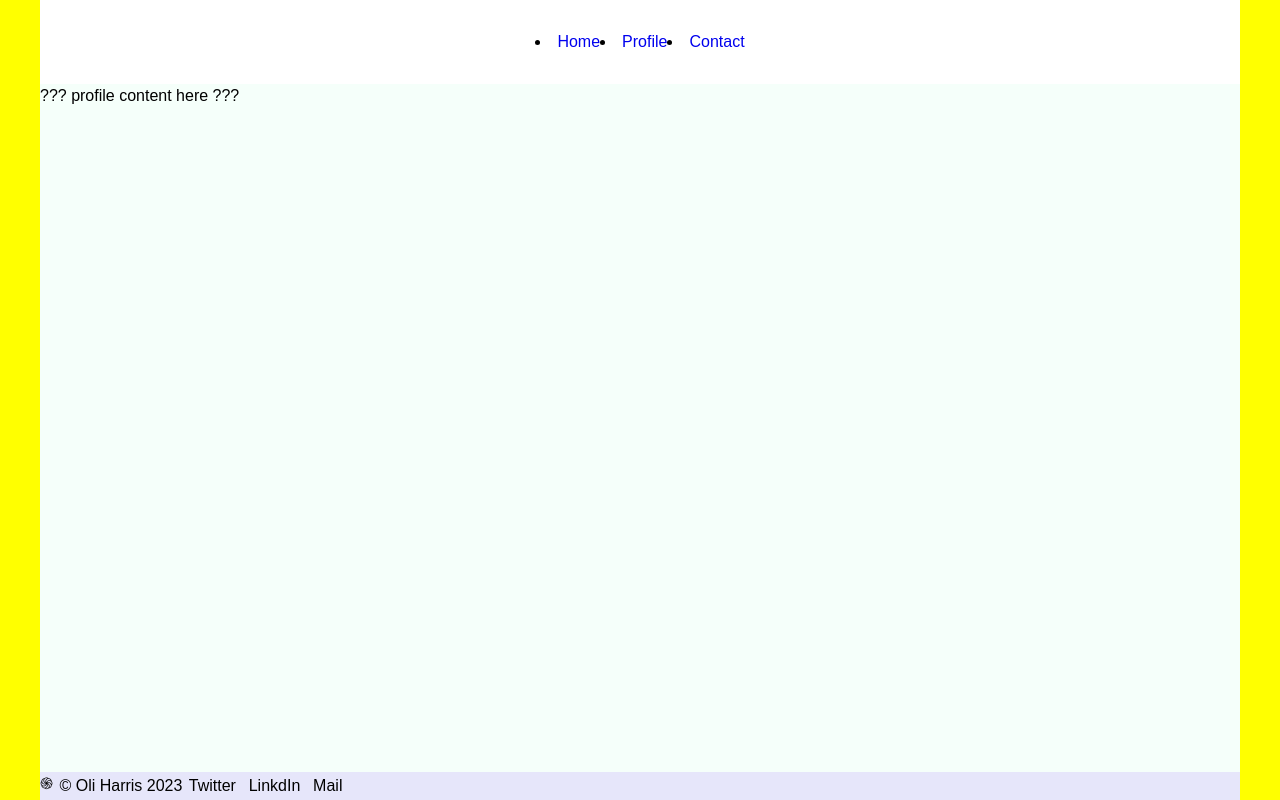
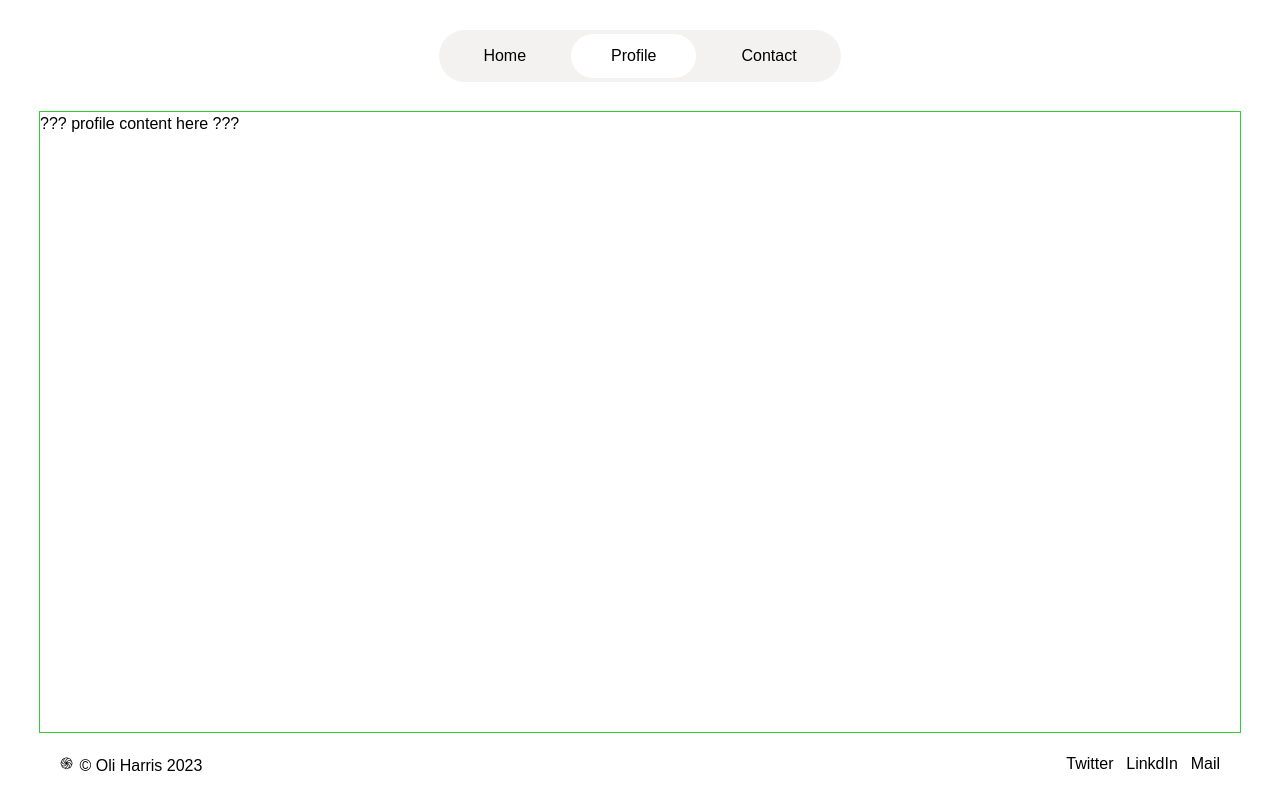
Before and after one commit to abdulaah-alchag/gruppe-3, a plain HTML site: page profile.html in a window 1280 px wide. Drawn offline with Linux system fonts and the light colour scheme.

Commit message:
fixed missing #page-menue css on subpages (#3)

```diff
--- a/profile.html
+++ b/profile.html
@@ -3,7 +3,7 @@
   <head>
     <meta charset="UTF-8" />
     <meta name="viewport" content="width=device-width, initial-scale=1.0" />
-    <title>Gruppe 3 - Contact</title>
+    <title>Profile</title>
 
     <link rel="stylesheet" href="./reset.css" />
     <link rel="stylesheet" href="./style.css" />
@@ -12,8 +12,8 @@
   <body>
     <!-- HEADER -->
     <header class="container">
-      <nav id="main-menue">
-        <a>
+      <nav id="page-menue">
+        <ul>
           <li><a href="./index.html">Home</a></li>
           <li><a href="./profile.html">Profile</a></li>
           <li><a href="./contact.html">Contact</a></li>
@@ -22,16 +22,14 @@
     </header>
 
     <!-- MAIN -->
-    <main class="container">
-       ??? profile content here ???
-      </main>
+    <main class="container">??? profile content here ???</main>
 
     <!-- FOOTER -->
     <footer class="container">
       <div id="copyright-info">
         <div id="company-logo">&#x58D;</div>
         <div id="copyright-text">© Oli Harris 2023</div>
-        <div>
+      </div>
       <nav id="social-links">
         <ul>
           <li>Twitter</li>
@@ -40,6 +38,5 @@
         </ul>
       </nav>
     </footer>
-    </main>
   </body>
 </html>
--- a/style-contact.css
+++ b/style-contact.css
@@ -0,0 +1,3 @@
+header a[href="./contact.html"] {
+  background: white;
+}
--- a/style-index.css
+++ b/style-index.css
@@ -0,0 +1,3 @@
+header a[href="./index.html"] {
+  background: white;
+}
--- a/style-profile.css
+++ b/style-profile.css
@@ -0,0 +1,3 @@
+header a[href="./profile.html"] {
+  background: white;
+}
--- a/style.css
+++ b/style.css
@@ -1,5 +1,7 @@
+* {
+}
+
 html {
-  background: yellow;
   width: 100vw;
   min-height: 100vh;
   display: flex;
@@ -27,31 +29,28 @@ header {
       background: #e8e5e480;
       width: fit-content;
       display: flex;
+      gap: 5px;
       padding: 4px;
       border-radius: 30px;
 
       & li {
         list-style: none;
         border-radius: inherit;
-        margin-inline: 3px;
 
-        & a {
+        a {
           display: block;
-          padding: 4px 20px;
+          padding: 10px 40px;
           border-radius: inherit;
           color: black;
 
-          &[href="./index.html"] {
-            background: white;
+          &:hover {
+            background: #7f7f7f;
+            color: white;
           }
-
           &:active {
-            background: white;
-          }
-
-          &:hover {
-            background: black;
+            background: rgb(73, 72, 72);
             color: white;
+            cursor: grabbing;
           }
         }
       }
@@ -60,14 +59,14 @@ header {
 }
 
 main {
-  background: mintcream;
+  outline: 1px solid limegreen;
   flex-grow: 1;
 }
 
 footer {
-  background: lavender;
   display: flex;
   justify-content: space-between;
+  padding: 20px; /* @Abood: i added this to get more space between text and bottom */
 
   & #copyright-info {
     display: inline-flex;
```
Also changed, not shown: contact.html (+5 -9 lines), index.html (+2 -2 lines). Lines whose indentation alone changed are shown as unchanged.
